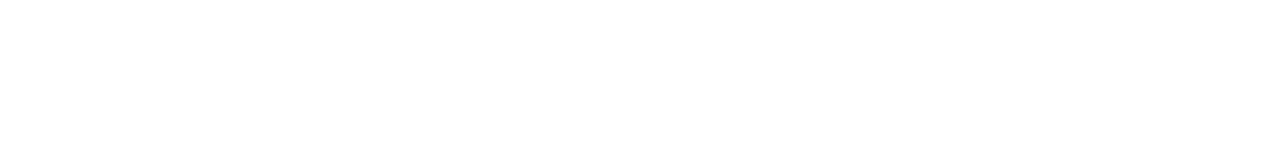
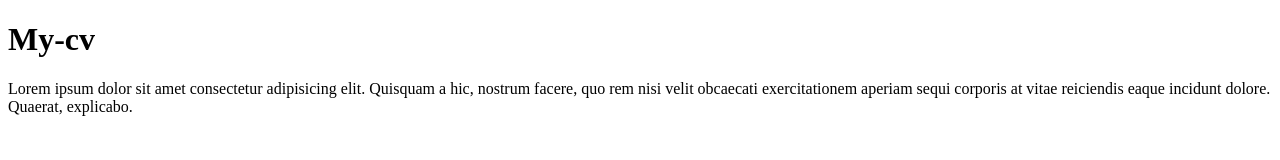
Before and after one commit to sherzodbeknosirov/My-cv, a plain HTML site: page index.html in a window 1280 px wide. Drawn offline with Linux system fonts and the light colour scheme.

Commit message:
sarlavha va matn qushdim

```diff
--- a/index.html
+++ b/index.html
@@ -7,6 +7,7 @@
     <title>Document</title>
 </head>
 <body>
-
+    <h1>My-cv</h1>
+    <p>Lorem ipsum dolor sit amet consectetur adipisicing elit. Quisquam a hic, nostrum facere, quo rem nisi velit obcaecati exercitationem aperiam sequi corporis at vitae reiciendis eaque incidunt dolore. Quaerat, explicabo.</p>
 </body>
 </html>
```
